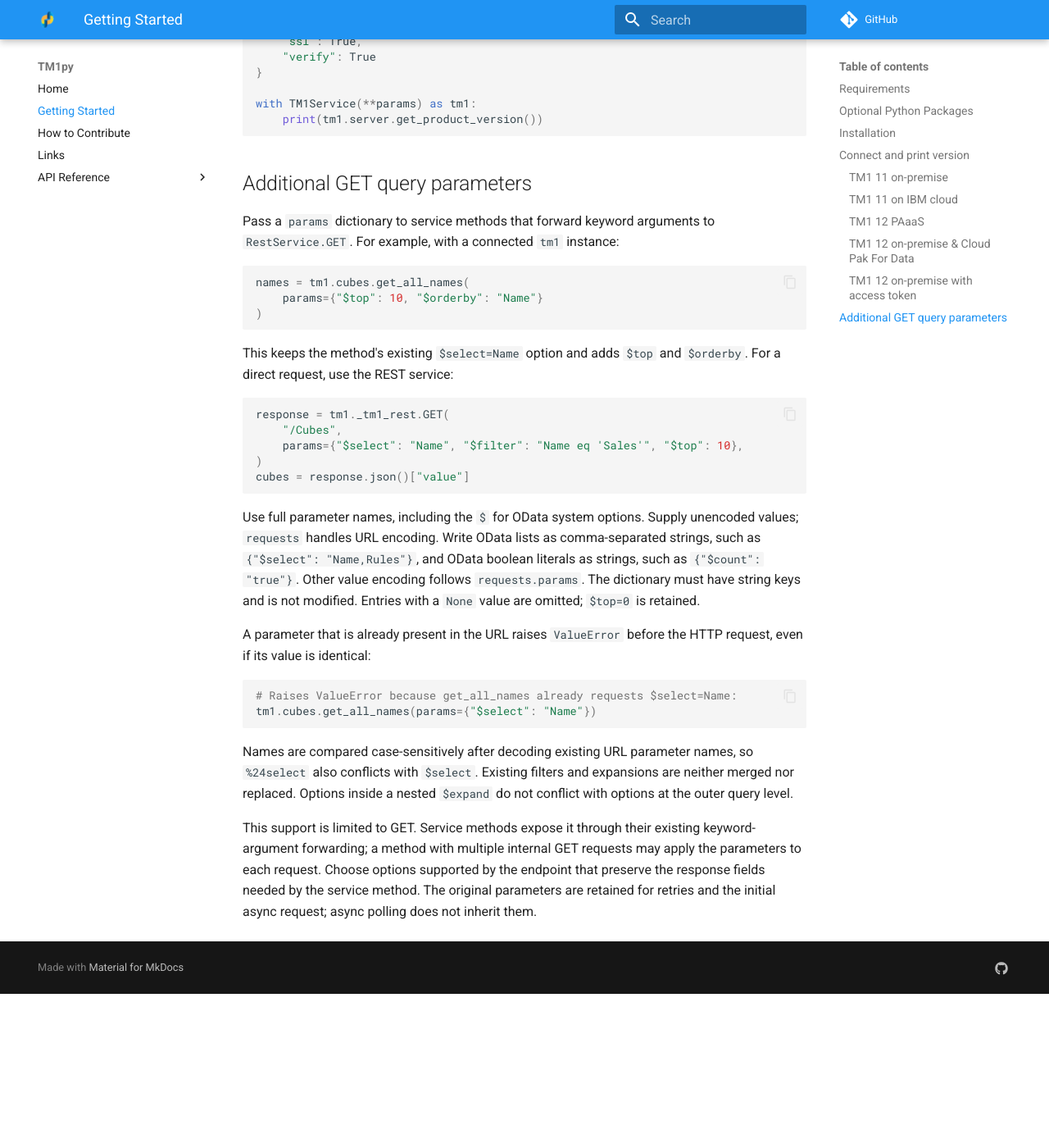
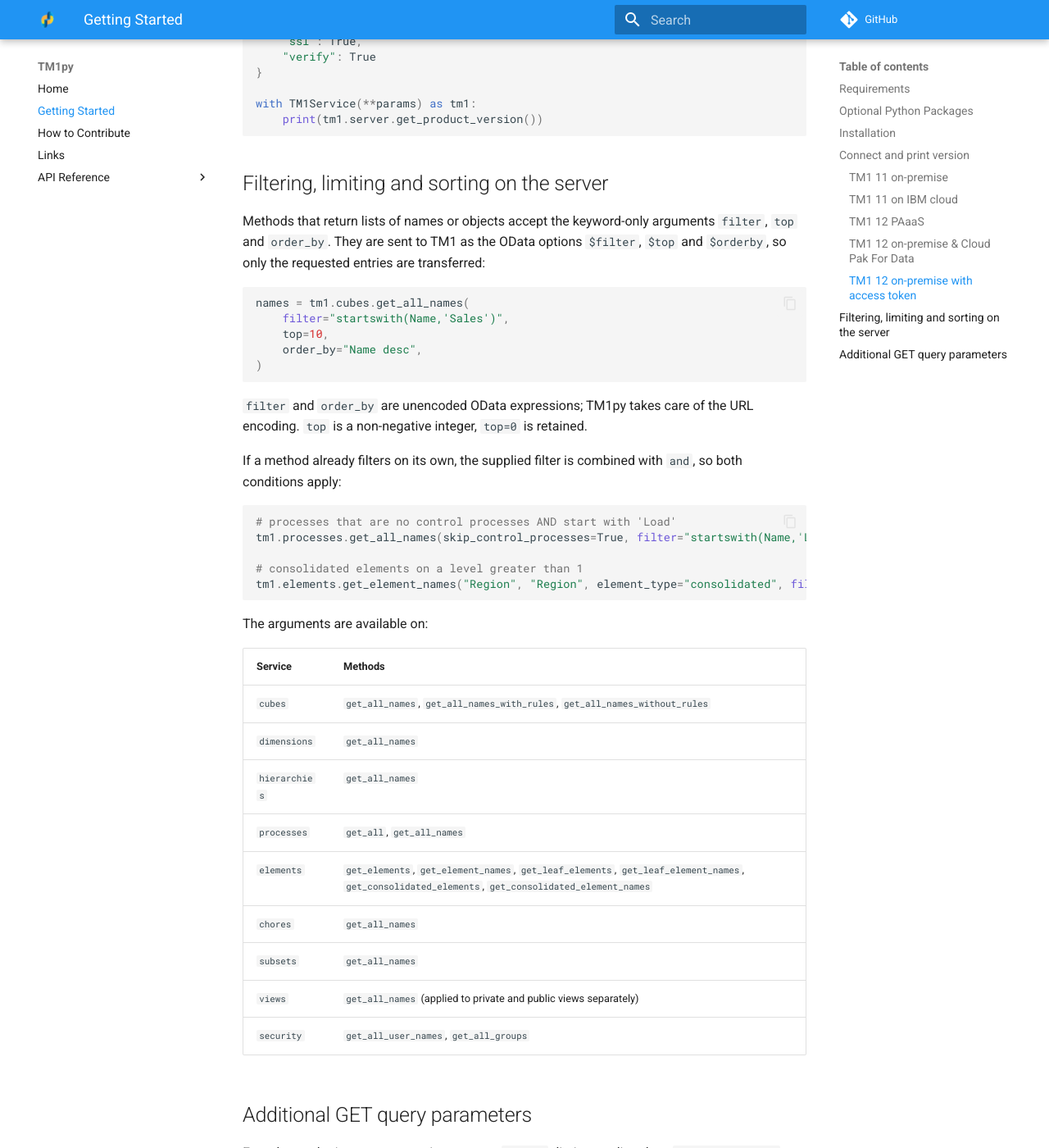
Before and after one commit to cubewise-code/tm1py, an MkDocs documentation site: the page built from docs/getting-started.md, in a window 1280 px wide and 1400 px high, scrolled down 2126 px. Shown: the whole window at 82% size. Built offline with MkDocs 1.6.1 and Material for MkDocs 9.7.7, drawn with Linux system fonts in a browser that asks for light colours; comment, search, counter and statistics services are not loaded; the version menu is left out; before the commit the page ends 3338 px from its top, so only the background shows below that; some of the changed text lies outside the part shown.

Commit message:
docs: describe dedicated query arguments

````diff
--- a/docs/getting-started.md
+++ b/docs/getting-started.md
@@ -104,19 +104,53 @@ with TM1Service(**params) as tm1:
     print(tm1.server.get_product_version())
 ```
 
-## Additional GET query parameters
+## Filtering, limiting and sorting on the server
 
-Pass a `params` dictionary to service methods that forward keyword arguments to
-`RestService.GET`. For example, with a connected `tm1` instance:
+Methods that return lists of names or objects accept the keyword-only
+arguments `filter`, `top` and `order_by`. They are sent to TM1 as the OData
+options `$filter`, `$top` and `$orderby`, so only the requested entries are
+transferred:
 
 ```python
 names = tm1.cubes.get_all_names(
-    params={"$top": 10, "$orderby": "Name"}
+    filter="startswith(Name,'Sales')",
+    top=10,
+    order_by="Name desc",
 )
 ```
 
-This keeps the method's existing `$select=Name` option and adds `$top` and
-`$orderby`. For a direct request, use the REST service:
+`filter` and `order_by` are unencoded OData expressions; TM1py takes care of
+the URL encoding. `top` is a non-negative integer, `top=0` is retained.
+
+If a method already filters on its own, the supplied filter is combined with
+`and`, so both conditions apply:
+
+```python
+# processes that are no control processes AND start with 'Load'
+tm1.processes.get_all_names(skip_control_processes=True, filter="startswith(Name,'Load')")
+
+# consolidated elements on a level greater than 1
+tm1.elements.get_element_names("Region", "Region", element_type="consolidated", filter="Level gt 1")
+```
+
+The arguments are available on:
+
+| Service | Methods |
+|---|---|
+| `cubes` | `get_all_names`, `get_all_names_with_rules`, `get_all_names_without_rules` |
+| `dimensions` | `get_all_names` |
+| `hierarchies` | `get_all_names` |
+| `processes` | `get_all`, `get_all_names` |
+| `elements` | `get_elements`, `get_element_names`, `get_leaf_elements`, `get_leaf_element_names`, `get_consolidated_elements`, `get_consolidated_element_names` |
+| `chores` | `get_all_names` |
+| `subsets` | `get_all_names` |
+| `views` | `get_all_names` (applied to private and public views separately) |
+| `security` | `get_all_user_names`, `get_all_groups` |
+
+## Additional GET query parameters
+
+For other endpoints or query options, pass a `params` dictionary directly to
+`RestService.GET`:
 
 ```python
 response = tm1._tm1_rest.GET(
@@ -127,18 +161,17 @@ cubes = response.json()["value"]
 ```
 
 Use full parameter names, including the `$` for OData system options. Supply
-unencoded values; `requests` handles URL encoding. Write OData lists as
-comma-separated strings, such as `{"$select": "Name,Rules"}`, and OData boolean
-literals as strings, such as `{"$count": "true"}`. Other value encoding follows
-`requests.params`. The dictionary must have string keys and is not modified.
-Entries with a `None` value are omitted; `$top=0` is retained.
+unencoded values; spaces are encoded as `%20`. Write OData lists as
+comma-separated strings, such as `{"$select": "Name,Rules"}`. Python booleans
+are sent as lowercase `true`/`false`. The dictionary must have string keys and
+is not modified. Entries with a `None` value are omitted; `$top=0` is retained.
 
 A parameter that is already present in the URL raises `ValueError` before the
 HTTP request, even if its value is identical:
 
 ```python
-# Raises ValueError because get_all_names already requests $select=Name:
-tm1.cubes.get_all_names(params={"$select": "Name"})
+# Raises ValueError because the URL already contains $select:
+tm1._tm1_rest.GET("/Cubes?$select=Name", params={"$select": "Name"})
 ```
 
 Names are compared case-sensitively after decoding existing URL parameter names,
@@ -146,9 +179,6 @@ so `%24select` also conflicts with `$select`. Existing filters and expansions
 are neither merged nor replaced. Options inside a nested `$expand` do not
 conflict with options at the outer query level.
 
-This support is limited to GET. Service methods expose it through their existing
-keyword-argument forwarding; a method with multiple internal GET requests may
-apply the parameters to each request. Choose options supported by the endpoint
-that preserve the response fields needed by the service method. The original
-parameters are retained for retries and the initial async request; async polling
-does not inherit them.
+`params` is only supported for GET. `POST`, `PATCH`, `PUT` and `DELETE` raise a
+`TypeError` when `params` is passed. The original parameters are retained for
+retries and the initial async request; async polling does not inherit them.
````
